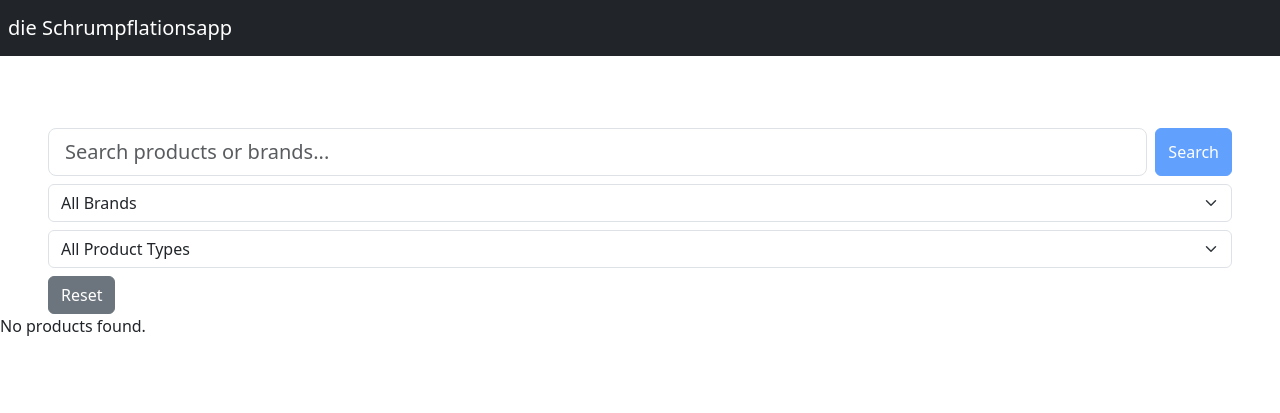
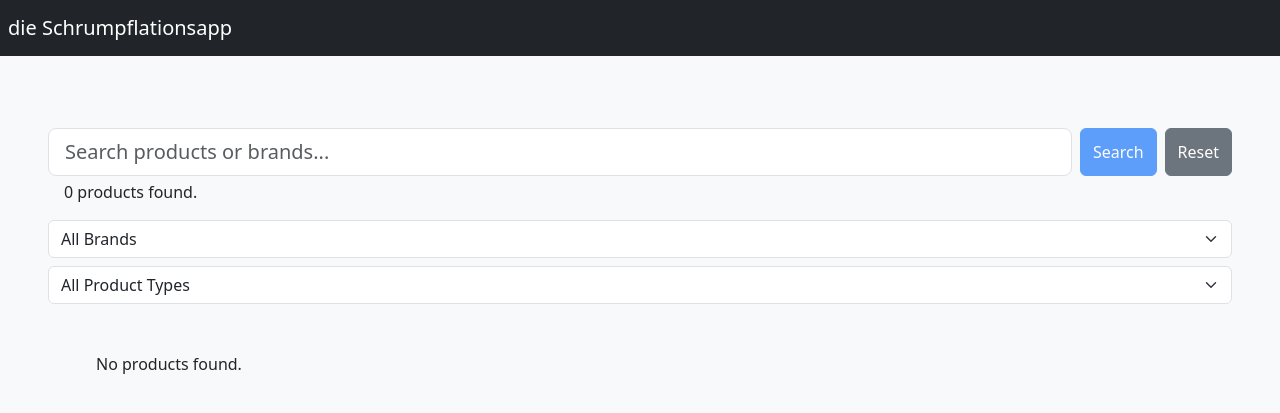
Before and after one commit to jojobeee/schrumpflation-app, a Django app: page / in a window 1280 px wide. Shown: the top 413 px of the page. Run offline with Django 4.2, Linux system fonts and the light colour scheme; data that the repository does not hold is empty.

Commit message:
styling table and pagination

```diff
--- a/product/templates/product/base.html
+++ b/product/templates/product/base.html
@@ -14,7 +14,7 @@
         <link rel="stylesheet" href="https://cdn.jsdelivr.net/npm/bootstrap@5.3.3/dist/css/bootstrap.min.css">
         <link rel="stylesheet" href="{% static 'product/style.css' %}">
     </head>
-    <body>
+    <body class="bg-body-tertiary">
         <!--[if lt IE 7]>
             <p class="browsehappy">You are using an <strong>outdated</strong> browser. Please <a href="#">upgrade your browser</a> to improve your experience.</p>
         <![endif]-->
--- a/product/templates/product/index.html
+++ b/product/templates/product/index.html
@@ -1,11 +1,12 @@
 {% extends 'product/base.html' %}
 {% block body %}
-<form method="get" id="searchForm" class="me-5 ms-5 mt-5 pt-4">
+<form method="get" id="searchForm" class="me-5 ms-5 mt-5 pt-4 mb-5">
   <div class="d-flex">
     <input class="form-control form-control-lg me-2" type="text" id="searchField" name="search" value="{{ search_query }}" placeholder="Search products or brands...">
-    <button class="btn btn-primary" type="submit" id="searchButton">Search</button>
+    <button class="btn btn-primary me-2" type="submit" id="searchButton">Search</button>
+    <button type="button" class="btn btn-secondary" onclick="window.location.href=window.location.pathname;">Reset</button>
   </div>
-
+  <p class="ms-3 mt-1">{{ products.paginator.count }} products found.</p>
   <select name="brand" class="form-select mt-2">
       <option value="">All Brands</option>
       {% for brand in brands %}
@@ -20,18 +21,17 @@
       {% endfor %}
   </select>
 
-  <button type="button" class="btn btn-secondary mt-2" onclick="window.location.href=window.location.pathname;">Reset</button>
 </form>
+<div class="me-5 ms-5 pe-5 ps-5">
+{% if products %}
 
-{% if products %}
-<p>{{ products.paginator.count }} products found.</p>
-<table>
+<table class="table">
   <thead>
     <tr>
       <th>Product Name</th>
       <th>Product Type</th>
       <th>Brand</th>
-      <th>Details</th>
+      <th></th>
     </tr>
   </thead>
   <tbody>
@@ -48,28 +48,58 @@
   </tbody>
 </table>
 
-<div class="pagination">
-  <span class="step-links">
+<nav aria-label="Page navigation example">
+  <ul class="pagination">
+    <li class="page-item {% if not products.has_previous %}disabled{% endif %}">
+      <a class="page-link" href="?page=1{% if request.GET.search %}&search={{ request.GET.search }}{% endif %}" aria-label="First" {% if not products.has_previous %}tabindex="-1" aria-disabled="true"{% endif %}>
+        <span aria-hidden="true">&laquo; First</span>
+      </a>
+    </li>
+
     {% if products.has_previous %}
-    <a href="?page=1{% if request.GET.search %}&search={{ request.GET.search }}{% endif %}">&laquo; first</a>
-    <a href="?page={{ products.previous_page_number }}{% if request.GET.search %}&search={{ request.GET.search }}{% endif %}">previous</a>
+    <li class="page-item">
+      <a class="page-link" href="?page={{ products.previous_page_number }}{% if request.GET.search %}&search={{ request.GET.search }}{% endif %}" aria-label="Previous">
+        <span aria-hidden="true">Previous</span>
+      </a>
+    </li>
+    {% else %}
+    <li class="page-item disabled">
+      <span class="page-link">Previous</span>
+    </li>
     {% endif %}
 
-    <span class="current">
-      Page {{ products.number }} of {{ products.paginator.num_pages }}.
-    </span>
+    {% for num in products.paginator.page_range %}
+      {% if products.number == num %}
+      <li class="page-item active"><a class="page-link" href="?page={{ num }}{% if request.GET.search %}&search={{ request.GET.search }}{% endif %}">{{ num }}</a></li>
+      {% else %}
+      <li class="page-item"><a class="page-link" href="?page={{ num }}{% if request.GET.search %}&search={{ request.GET.search }}{% endif %}">{{ num }}</a></li>
+      {% endif %}
+    {% endfor %}
 
     {% if products.has_next %}
-    <a href="?page={{ products.next_page_number }}{% if request.GET.search %}&search={{ request.GET.search }}{% endif %}">next</a>
-    <a href="?page={{ products.paginator.num_pages }}{% if request.GET.search %}&search={{ request.GET.search }}{% endif %}">last &raquo;</a>
+    <li class="page-item">
+      <a class="page-link" href="?page={{ products.next_page_number }}{% if request.GET.search %}&search={{ request.GET.search }}{% endif %}" aria-label="Next">
+        <span aria-hidden="true">Next</span>
+      </a>
+    </li>
+    {% else %}
+    <li class="page-item disabled">
+      <span class="page-link">Next</span>
+    </li>
     {% endif %}
-  </span>
-</div>
+
+    <li class="page-item {% if not products.has_next %}disabled{% endif %}">
+      <a class="page-link" href="?page={{ products.paginator.num_pages }}{% if request.GET.search %}&search={{ request.GET.search }}{% endif %}" aria-label="Last" {% if not products.has_next %}tabindex="-1" aria-disabled="true"{% endif %}>
+        <span aria-hidden="true">Last &raquo;</span>
+      </a>
+    </li>
+  </ul>
+</nav>
 
 {% else %}
 <p>No products found.</p>
 {% endif %}
-
+</div>
 <script>
   document.addEventListener("DOMContentLoaded", function () {
     const searchField = document.getElementById("searchField");
--- a/product/views.py
+++ b/product/views.py
@@ -31,7 +31,7 @@ def product_list(request):
 
     product_list = product_list.order_by('id')
 
-    paginator = Paginator(product_list, 10)
+    paginator = Paginator(product_list, 2)
     page_number = request.GET.get('page')
     products = paginator.get_page(page_number)
 
```
